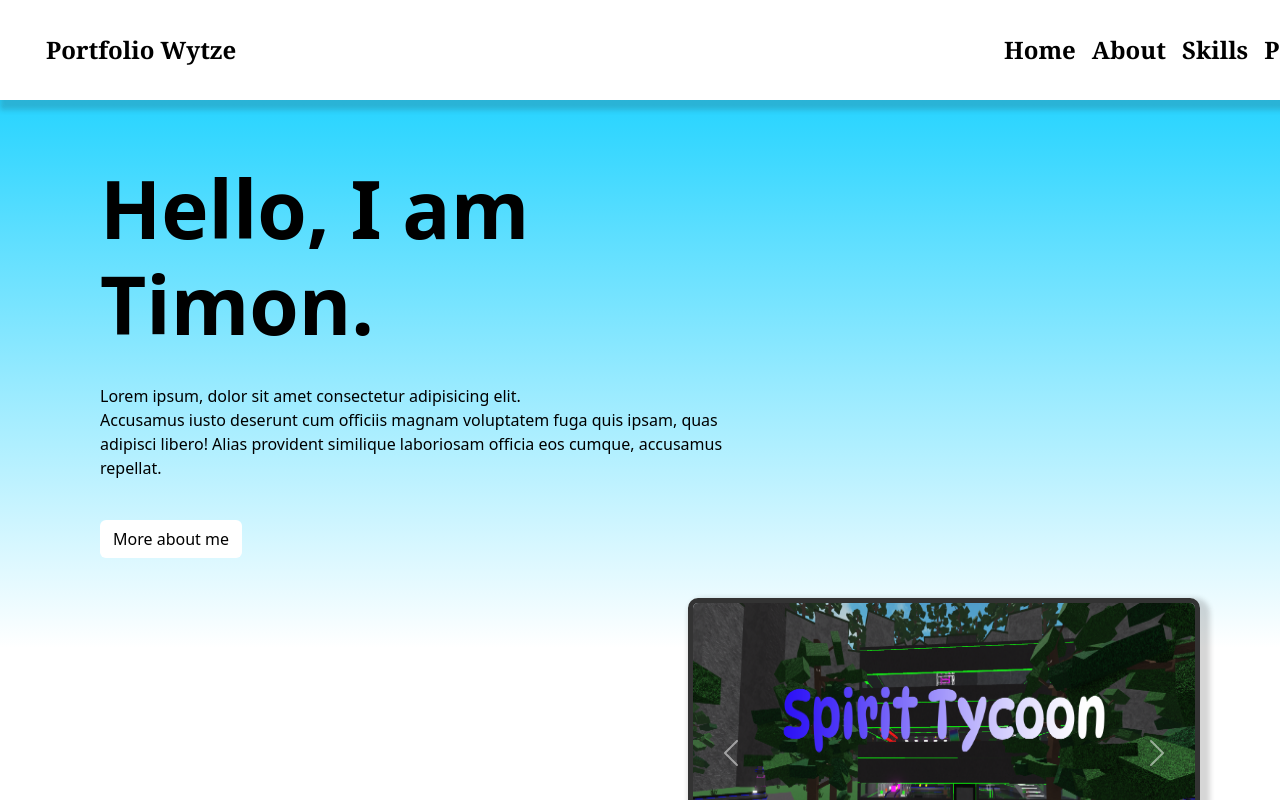
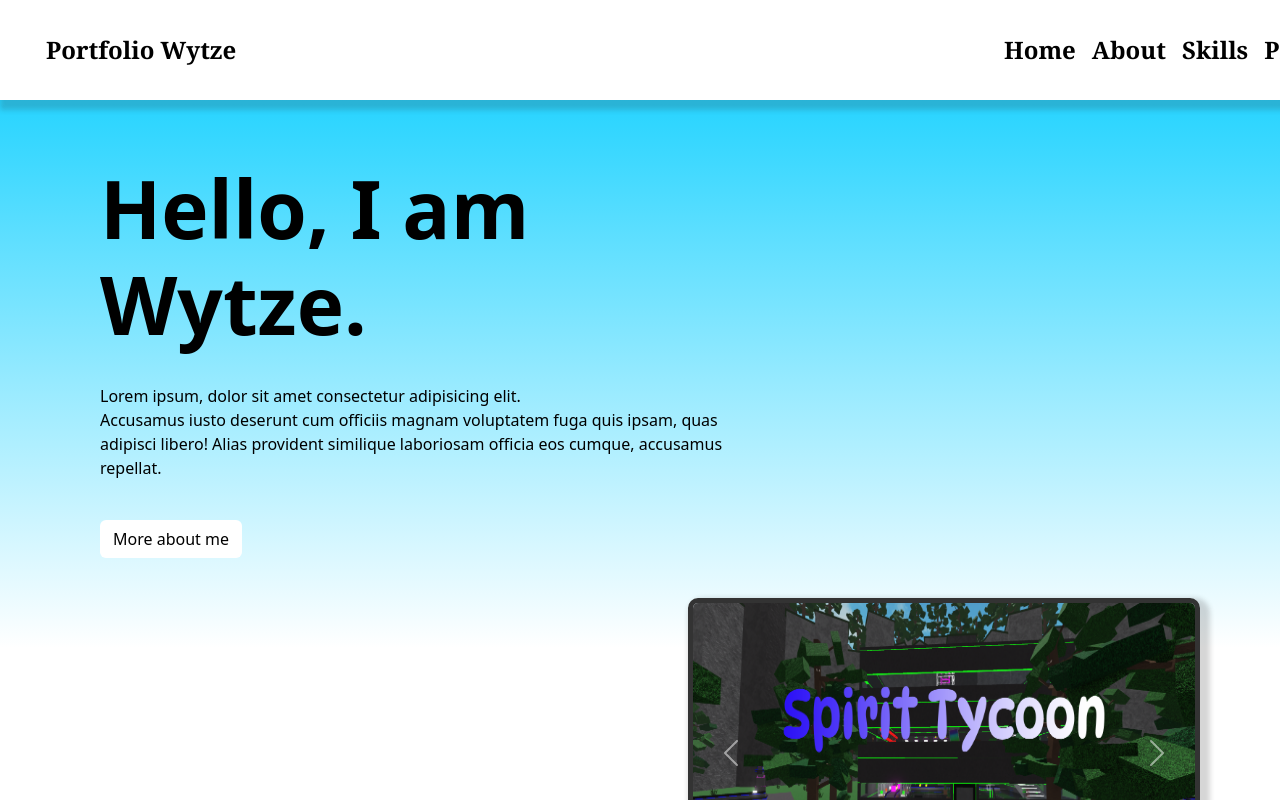
Before and after one commit to wytzecoderman/portfolio, a plain HTML site: page index.html in a window 1280 px wide. Drawn offline with nearby package versions, Linux system fonts and the light colour scheme.

Commit message:
title change again

```diff
--- a/index.html
+++ b/index.html
@@ -45,7 +45,7 @@
   <section id="Home" class="container-fluid Fade-In-Left">
     <div class="row justify-content-start">
       <div class="col-12 col-md-7  header text-left">
-        <h1>Hello, I am Timon.</h1>
+        <h1>Hello, I am Wytze.</h1>
         <br>
         <p>Lorem ipsum, dolor sit amet consectetur adipisicing elit. <br>
           Accusamus iusto deserunt cum officiis magnam voluptatem fuga quis ipsam, quas adipisci libero! Alias provident
```
